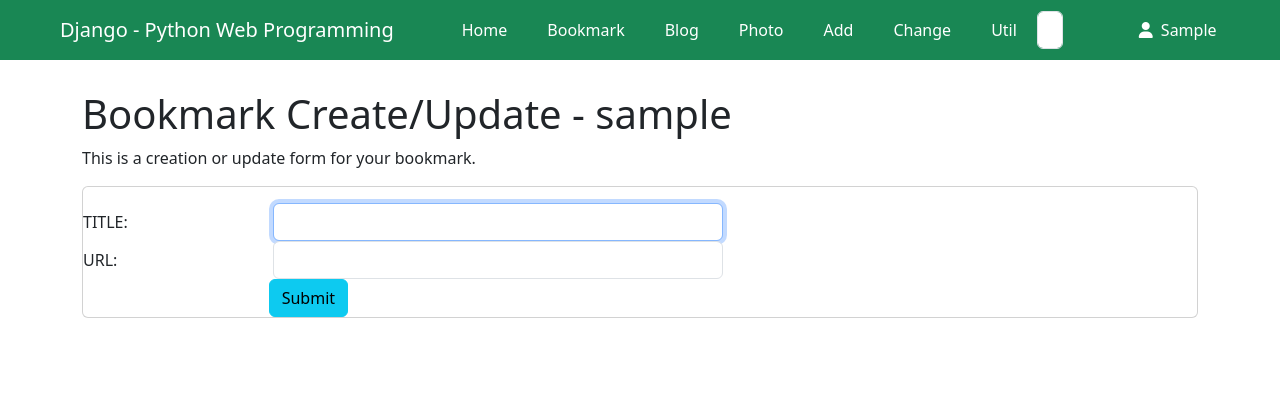
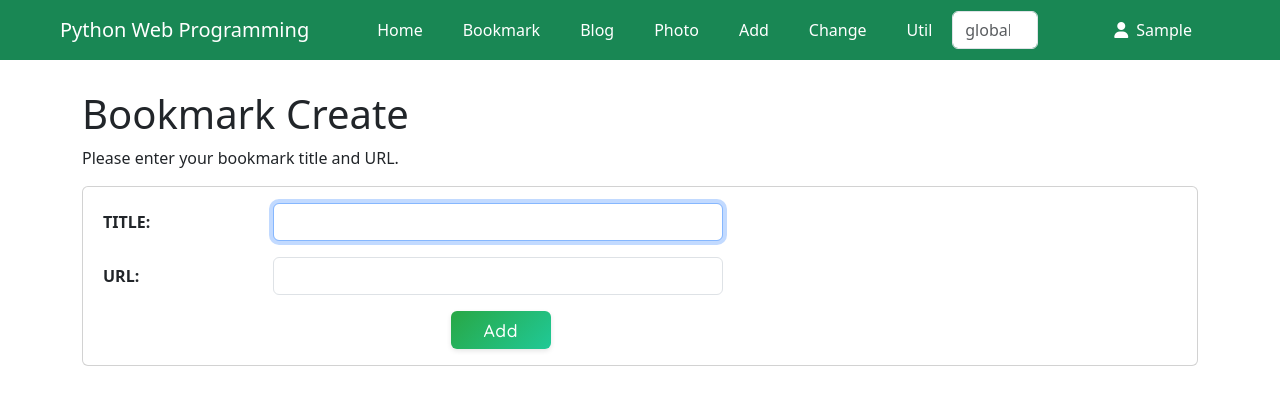
Before and after one commit to kilimanjaro/django, a Django app: page /bookmark/add/ in a window 1280 px wide. Shown: the top 405 px of the page. Run offline with Django 5.2, Linux system fonts and the light colour scheme; the visitor is signed in with stand-in values (Sample User, id 1); some libraries are stand-ins or nearby versions.

Commit message:
login button center

```diff
--- a/blog/views.py
+++ b/blog/views.py
@@ -7,7 +7,7 @@ from django.conf import settings
 from django.views.generic import FormView    # generic View : 공통적인 로직을 만들어 놓은 뷰
 from blog.forms import PostSearchForm
 from django.db.models import Q
-from django.shortcuts import render             # shortcut : 자주 사용되는 함수, 내장함수
+from django.shortcuts import render          # shortcut : 자주 사용되는 함수, 내장함수
 
 
 from django.views.generic import CreateView, UpdateView, DeleteView
@@ -21,7 +21,7 @@ from mysite.views import OwnerOnlyMixin
 
 class PostLV(ListView):
   model = Post
-  template_name = "blog/post_all.html"
+  template_name = "blog/post_all.html"  # 어떤 템플릿으로 연결할 지 정함. 서버재시작 필요없음.
   context_object_name = 'posts'
   paginate_by = 2
 
--- a/templates/base.html
+++ b/templates/base.html
@@ -8,6 +8,7 @@
     <title>{% block title %}Programming{% endblock %}</title>
 
     <link href="https://cdn.jsdelivr.net/npm/bootstrap@5.3.0/dist/css/bootstrap.min.css" rel="stylesheet">
+    <link href="https://fonts.googleapis.com/css2?family=Quicksand:wght@500&display=swap" rel="stylesheet">
 
     {% block extra-style %}
     <style>
@@ -93,6 +94,47 @@
             margin: 0;
             border-top: 1px solid rgba(25, 135, 84, 0.1);
         }
+
+
+        .form-group {
+            margin-bottom: 1rem;
+        }
+
+        /* 폼 라벨 스타일링 */
+        .form-group label {
+            font-weight: bold;
+            padding-left: 2rem;
+        }
+
+        /* 로그인 버튼 컨테이너 스타일링 */
+        .form-group .offset-sm-2.col-sm-5 {
+            display: flex;
+            justify-content: center;
+        }
+
+        /* 로그인 버튼 스타일링 */
+        .form-group .btn-info {
+            width: 100px;
+            background: linear-gradient(135deg, #28a745 0%, #20c997 100%);
+            border: none;
+            font-family: 'Quicksand', sans-serif;
+            font-size: 1.1rem;
+            letter-spacing: 0.5px;
+            transition: all 0.3s ease;
+            box-shadow: 0 2px 5px rgba(0,0,0,0.1);
+            color: white;
+        }
+
+        .form-group .btn-info:hover {
+            background: linear-gradient(135deg, #20c997 0%, #198754 100%);
+            transform: translateY(-1px);
+            box-shadow: 0 4px 8px rgba(0,0,0,0.15);
+        }
+
+        .form-group .btn-info:active {
+            transform: translateY(0);
+            box-shadow: 0 2px 4px rgba(0,0,0,0.1);
+        }
     </style>
     {% endblock %}
 </head>
@@ -101,7 +143,7 @@
 
 <nav class="navbar navbar-expand-lg navbar-dark bg-success fixed-top">
     <div class="container-fluid">
-    <span class="navbar-brand mx-5 mb-0 font-weight-bold font-italic">Django - Python Web Programming</span>
+    <span class="navbar-brand mx-5 mb-0 font-weight-bold font-italic"> Python Web Programming</span>
         <button class="navbar-toggler" type="button" data-bs-toggle="collapse" data-bs-target="#navbarSupportedContent">
         <span class="navbar-toggler-icon"></span>
     </button>
--- a/templates/blog/post_detail.html
+++ b/templates/blog/post_detail.html
@@ -3,6 +3,7 @@
 {% block title %}post_detail.html{% endblock %}
 
 {% block extra-style %}
+{{ block.super }}
 <style>
 .post-body {
     width: 80%;
--- a/templates/bookmark/bookmark_change_list.html
+++ b/templates/bookmark/bookmark_change_list.html
@@ -5,14 +5,13 @@
 {% block content %}
 
     <h1>Bookmark Change - {{user}}</h1>
-    <br>
 
-    <table class="table table-bordered table-condensed table-striped">
+    <table class="table table-striped table-bordered table-condensed">
 
         <thead>
         <tr class="table-primary">
             <th>Title</th>
-                <th>Url</th>
+            <th>URL</th>
             <th>Owner</th>
             <th>Update</th>
             <th>Delete</th>
--- a/templates/bookmark/bookmark_form.html
+++ b/templates/bookmark/bookmark_form.html
@@ -5,8 +5,8 @@
 
 {% block content %}
 
-    <h1>Bookmark Create/Update - {{user}}</h1>
-    <p class="font-italic">This is a creation or update form for your bookmark.</p>
+    <h1>Bookmark Create</h1>
+    <p class="font-italic">Please enter your bookmark title and URL.</p>
 
     {% if form.errors %}
     <div class="alert alert-danger">
@@ -33,7 +33,7 @@
 
         <div class="form-group">
             <div class="offset-sm-2 col-sm-5">
-                <input type="submit" value="Submit" class="btn btn-info"/>
+                <input type="submit" value="Add" class="btn btn-info"/>
             </div>
         </div>
 
```
Lines whose indentation alone changed are shown as unchanged.
